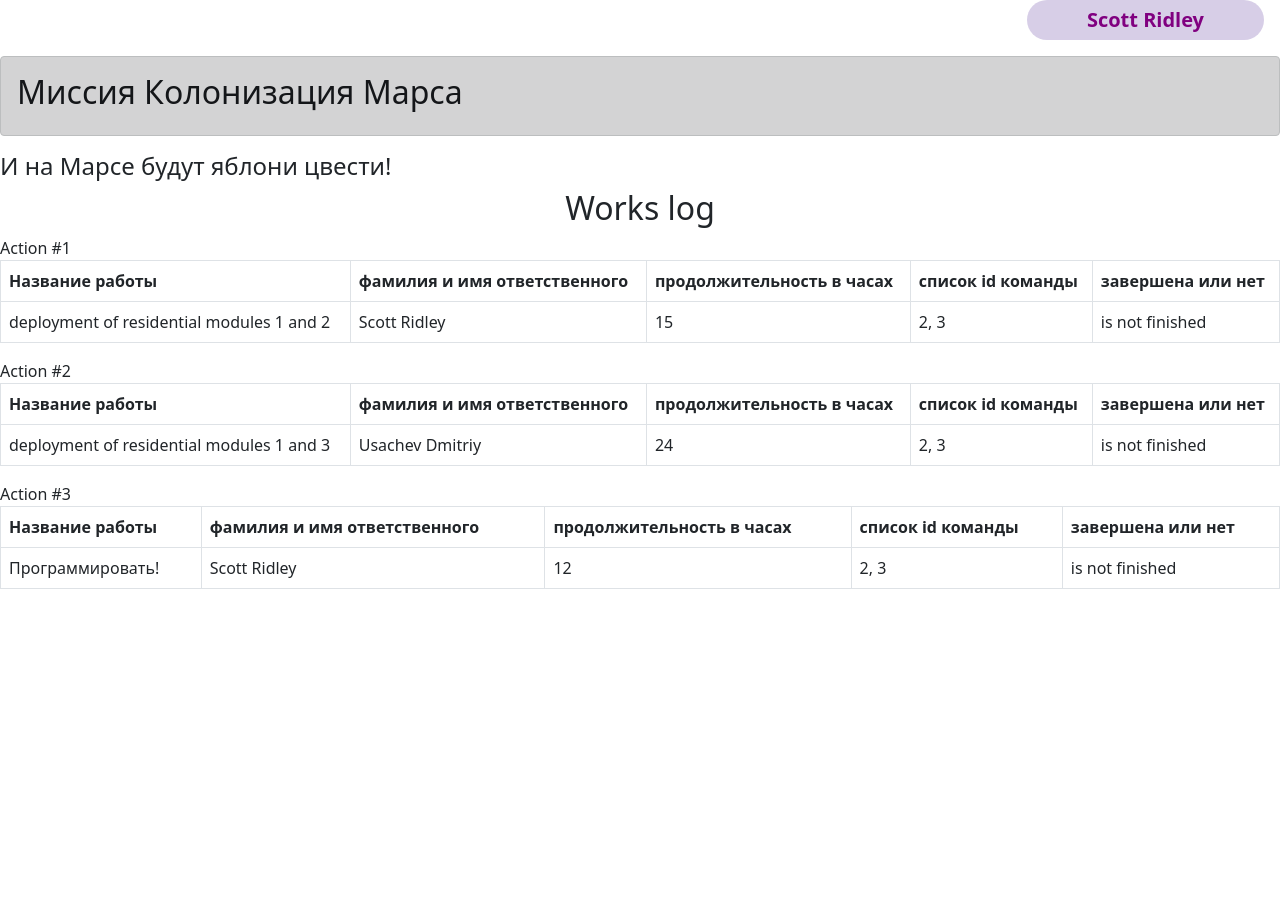
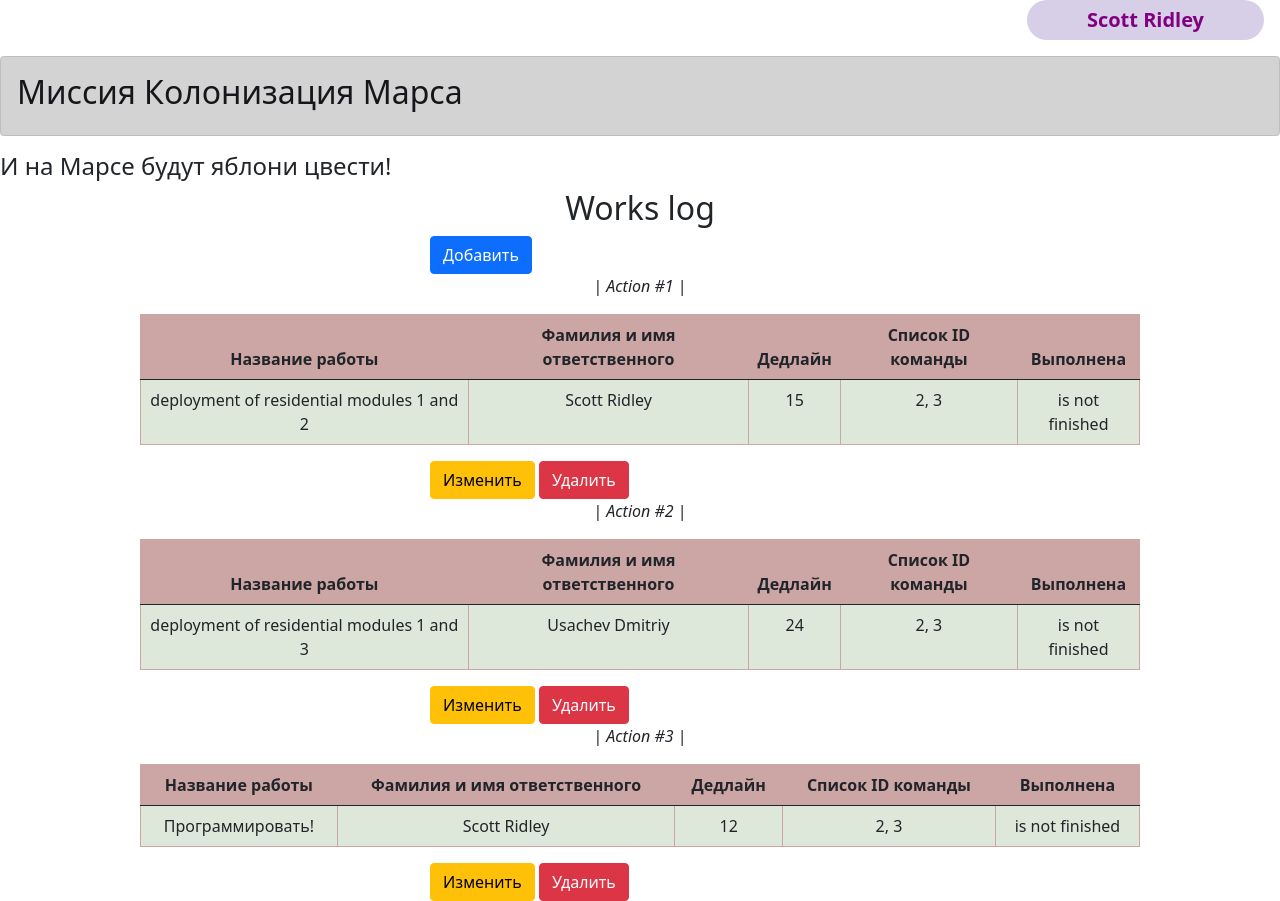
Before and after one commit to Jlupuka/flask-wtf, a Flask app: page / in a window 1280 px wide. Before the commit the page ends 589 px from the top, so only its background shows below. Run offline with Flask 3, Linux system fonts and the light colour scheme; a user stored in the database is signed in; data comes from the database, SQL or seed files in the repository; both versions use the stored data as it was after the commit.

Commit message:
Готовое приложение

```diff
--- a/main.py
+++ b/main.py
@@ -3,11 +3,12 @@ import json
 import os
 from typing import Type
 
-from flask_login import LoginManager, login_user, login_required, logout_user
-from flask import Flask, render_template, request, redirect, make_response, session
+from flask_login import LoginManager, login_user, login_required, logout_user, current_user
+from flask import Flask, render_template, request, redirect, make_response, session, abort
 
 from werkzeug import Response
 from werkzeug.utils import secure_filename
+from wtforms.fields import SubmitField
 
 from data import db_session
 from data.models.models import Jobs, User
@@ -37,8 +38,10 @@ def load_user(user_id: int) -> Type[User]:
 @app.route('/index')
 def index() -> str:
     title = "Миссия Колонизация Марса"
-    return render_template('works_log.html', title=title,
-                           jobs_data=session_db.query(Jobs).all())
+    if login_user:
+        return render_template('works_log.html', title=title,
+                               jobs_data=session_db.query(Jobs).all())
+    return render_template('base.html', title=title)
 
 
 @app.route('/logout')
@@ -174,6 +177,7 @@ def registration() -> Response | str:
 
 
 @app.route("/addjob", methods=['GET', 'POST'])
+@login_required
 def add_job() -> str | Response:
     form = JobForm()
     if form.validate_on_submit():
@@ -193,10 +197,65 @@ def add_job() -> str | Response:
         job.work_size = form.work_size.data
         job.collaborators = form.collaborators.data
         job.is_finished = form.is_job_finished.data
-        db_sess.add(job)
+        current_user.job.append(job)
+        db_sess.merge(current_user)
         db_sess.commit()
         return redirect('/')
     return render_template('add_job.html', title='Добавление работы', form=form)
+
+
+@app.route('/job/<int:id>', methods=['GET', 'POST'])
+@login_required
+def update_job(id: int) -> str | Response:
+    form = JobForm()
+    if request.method == "GET":
+        db_sess = db_session.create_session()
+        job: Type[Jobs] = db_sess.query(Jobs).filter(Jobs.id == id,
+                                                     Jobs.team_leader == current_user.id
+                                                     ).first()
+        if job:
+            form.teamleader.data = job.team_leader
+            form.job.data = job.job
+            form.work_size.data = job.work_size
+            form.is_job_finished.data = job.is_finished
+            form.collaborators.data = job.collaborators
+        else:
+            abort(404)
+    if form.validate_on_submit():
+        db_sess = db_session.create_session()
+        if not db_sess.query(User).filter(User.id == form.teamleader.data).first():
+            return render_template('add_job.html', title='Обновление работы',
+                                   form=form,
+                                   message=f"Team Leader'а с такими ID ({form.teamleader.data}) - нет")
+        job: Type[Jobs] = db_sess.query(Jobs).filter(Jobs.id == id,
+                                                     Jobs.team_leader == current_user.id
+                                                     ).first()
+        if job:
+            job.job = form.job.data
+            job.team_leader = form.teamleader.data
+            job.work_size = form.work_size.data
+            job.collaborators = form.collaborators.data
+            job.is_finished = form.is_job_finished.data
+            db_sess.commit()
+            return redirect('/')
+        else:
+            abort(404)
+    return render_template('add_job.html', title='Обновление работы', form=form)
+
+
+@app.route('/job_delete/<int:id>', methods=['GET', 'POST'])
+@login_required
+def job_delete(id: int) -> Response:
+    db_sess = db_session.create_session()
+    job: Type[Jobs] = db_sess.query(Jobs).filter(Jobs.id == id,
+                                                 Jobs.team_leader == current_user.id
+                                                 ).first()
+    if job:
+        db_sess.delete(job)
+        db_sess.commit()
+    else:
+        abort(404)
+    return redirect('/')
 
 
 @app.route("/cookie_test")
--- /dev/null
+++ b/static/css/worksLog.css
@@ -0,0 +1,31 @@
+table.my-table {
+    width: 100%;
+    border-collapse: collapse;
+    margin-left: auto;
+    margin-right: auto;
+    max-width: 1000px;
+}
+
+table.my-table th,
+table.my-table td {
+    border: 1px solid #cca5a5;
+    padding: 8px;
+    text-align: center;
+}
+
+table.my-table th {
+    background-color: #cca5a5;
+    font-weight: bold;
+}
+
+table.my-table tr:nth-child(even) {
+    background-color: #cca5a5;
+}
+
+table.my-table tr {
+    background-color: #dde8da;
+}
+
+table.my-table td:hover {
+    background-color: #79d1d1;
+}
--- a/templates/base.html
+++ b/templates/base.html
@@ -18,7 +18,7 @@
         current_user.name }}</strong></a>
 </p>
 {% else %}
-<p class="parent" align="right" style="margin-left: 10px">
+<p class="parent" align="right" style="margin-right: 10px">
     <a class="btn btn-primary " href="/registration">Зарегистрироваться</a>
     <a class="btn btn-success" href="/login">Войти</a>
 </p>
--- a/templates/works_log.html
+++ b/templates/works_log.html
@@ -1,12 +1,15 @@
 {% extends "base.html" %}
 {% block content %}
 <h2 align="center">Works log</h2>
-{% set columns = ['Название работы', 'фамилия и имя ответственного',
-'продолжительность в часах', 'список id команды', 'завершена или нет'] %}
-
+<link rel="stylesheet" type="text/css" href="{{ url_for('static', filename='css/worksLog.css') }}"/>
+{% set columns = ['Название работы', 'Фамилия и имя ответственного',
+'Дедлайн', 'Список ID команды', 'Выполнена'] %}
+<div style="margin-left: 430px">
+    <a href="/addjob" class="btn btn-primary">Добавить</a>
+</div>
 {% for job in jobs_data %}
-<caption>Action #{{loop.index}}</caption>
-<table class="table table-bordered">
+<p align="center">| <i>Action #{{loop.index}} </i>|</p>
+<table class="table table-bordered my-table">
     <thead>
     <tr>
         {% for column in columns %}
@@ -24,6 +27,16 @@
     </tr>
     </tbody>
 </table>
+{% if (current_user.is_authenticated and current_user == job.user) or current_user.id == 1 %}
+<div style="margin-left: 430px">
+    <a href="/job/{{ job.id }}" class="btn btn-warning">
+        Изменить
+    </a>
+    <a href="/job_delete/{{ job.id }}" class="btn btn-danger">
+        Удалить
+    </a>
+</div>
+{% endif %}
 {% endfor %}
 
 {% endblock %}
```
Also changed, not shown: db/workers.sqlite. Lines whose indentation alone changed are shown as unchanged.
